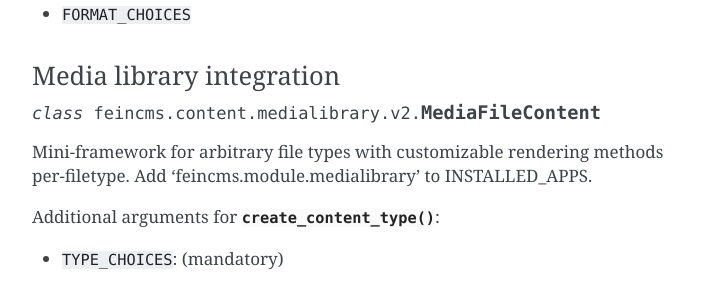
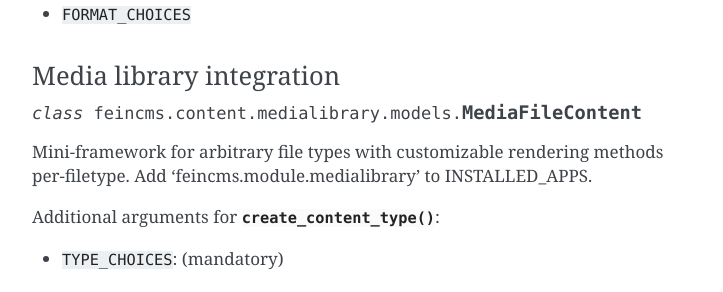
Before and after one commit to feincms/feincms, a Sphinx documentation site: the page built from docs/contenttypes.rst, in a window 1280 px wide and 900 px high, scrolled down 6900 px. Shown: the part 157-449 px from the top of the window, without its empty margins (388-1111 px from the left). Built offline with Sphinx 7.4.7, drawn with Linux system fonts in a browser that asks for light colours.

Commit message:
Fix #598: models, not v2

```diff
--- a/docs/contenttypes.rst
+++ b/docs/contenttypes.rst
@@ -354,7 +354,7 @@
 
 Media library integration
 -------------------------
-.. module:: feincms.content.medialibrary.v2
+.. module:: feincms.content.medialibrary.models
 .. class:: MediaFileContent()
 
 Mini-framework for arbitrary file types with customizable rendering
@@ -552,7 +552,7 @@
 pass additional keyword arguments to :func:`create_content_type`.
 
 If you want to see an example of these two uses, have a look at the
-:class:`~feincms.content.medialibrary.v2.MediaFileContent`.
+:class:`~feincms.content.medialibrary.models.MediaFileContent`.
 
 It is generally recommended to use this hook to configure content types
 compared to putting the configuration into the site-wide settings file. This
--- a/docs/medialibrary.rst
+++ b/docs/medialibrary.rst
@@ -19,7 +19,7 @@
 create a content type for a media file as follows::
 
     from feincms.module.page.models import Page
-    from feincms.content.medialibrary.v2 import MediaFileContent
+    from feincms.content.medialibrary.models import MediaFileContent
 
     Page.create_content_type(MediaFileContent, TYPE_CHOICES=(
             ('default', _('default')),
```
Also changed, not shown: 1 other file.
